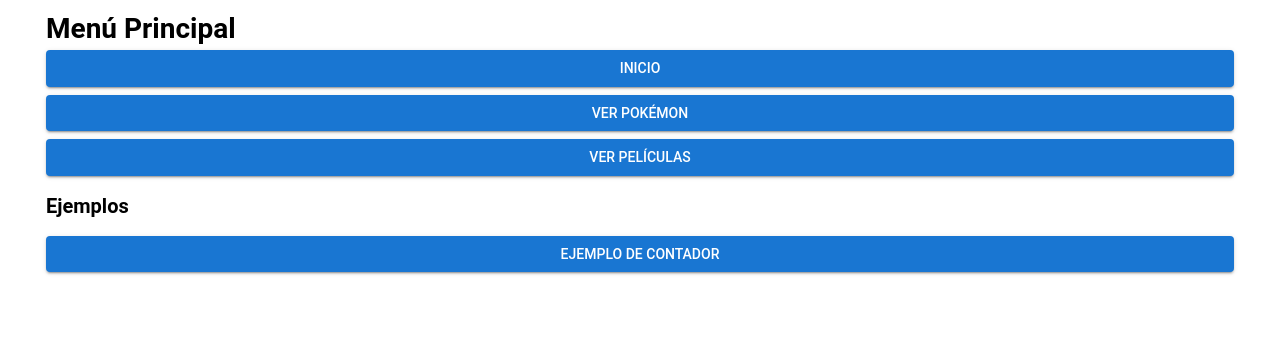
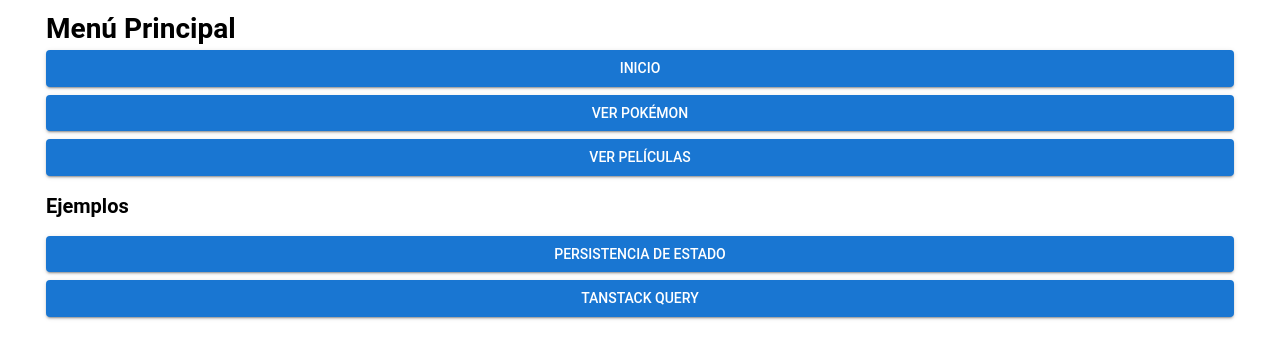
Before and after one commit to HazielCC/curso-react, a React (Vite) app: page / in a window 1280 px wide. Shown: the top 358 px of the page. Built offline with nearby package versions, Linux system fonts and the light colour scheme.

Commit message:
Update MenuView to add new example links for state persistence and TanStack Query

```diff
--- a/src/views/MenuView.tsx
+++ b/src/views/MenuView.tsx
@@ -34,8 +34,12 @@ export const MenuView = () => {
                     gap: CustomSpacing.small,
                 }}>
                     <Typography variant={"h2"}>Ejemplos</Typography>
-                    <Button variant="contained" component={Link} to={paths.counterView}>
-                        Ejemplo de Contador
+                    <Button variant="contained" component={Link} to={paths.counterExampleView}>
+                        Persistencia de Estado
+                    </Button>
+
+                    <Button variant="contained" component={Link} to={paths.tanStackExampleView}>
+                        TanStack Query
                     </Button>
                 </Box>
 
```
